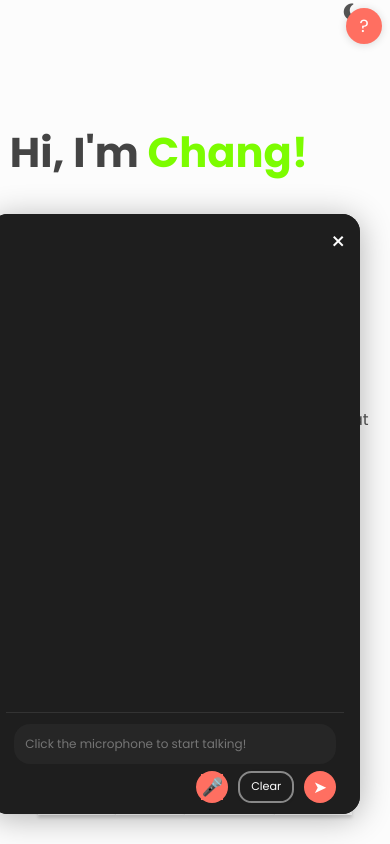
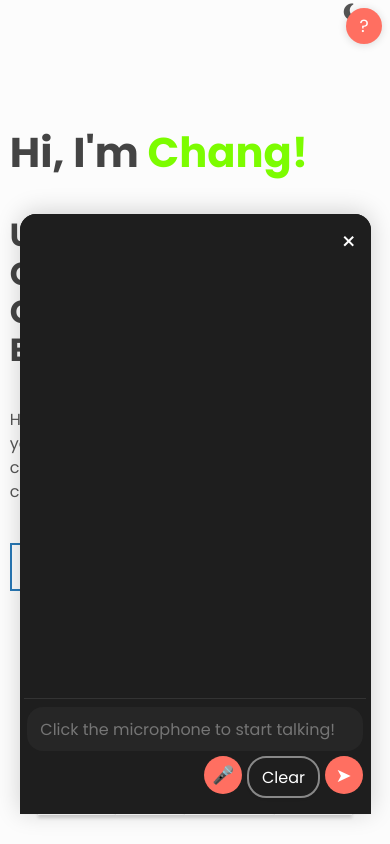
Before and after one commit to clu723/Chang-s-Website, a website: page docs/about.html in a window 390 px wide. Shown: the top 844 px of the page. Drawn offline with Linux system fonts and the light colour scheme.

Commit message:
disabled continous option for web speech and configured chatbot for mobile view

```diff
--- a/docs/javascript/chatbotpopup.js
+++ b/docs/javascript/chatbotpopup.js
@@ -17,8 +17,6 @@ const synth = window.speechSynthesis;
 let micActive = false;
 let minimized = false;
 let history = JSON.parse(localStorage.getItem('chatbot-history') || '[]');
-let lastAppendedTranscript = "";
-
 
 document.addEventListener('DOMContentLoaded', function () {
     initPopup();
@@ -42,46 +40,18 @@ function initPopup() {
 
     // popup container
     const popup = document.createElement('div');
-
     popup.id = 'chatbot-popup';
-    popup.style = `
-        position: fixed;
-        bottom: 30px;
-        right: 30px;
-        width: 370px;
-        max-width: 96vw;
-        height: 600px;
-        max-height: 90vh;
-        background: #1e1e1e;
-        color: #fff;
-        border-radius: 18px;
-        box-shadow: 0 4px 32px rgba(0,0,0,0.3);
-        z-index: 99999;
-        display: flex;
-        flex-direction: column;
-        overflow: hidden;
-  `;
 
     // Minimize button
     const minimizeBtn = document.createElement('button');
     minimizeBtn.textContent = '×';
     minimizeBtn.title = 'Minimize';
-    minimizeBtn.style = `
-        position: absolute;
-        top: 10px;
-        right: 14px;
-        background: none;
-        color: #fff;
-        border: none;
-        font-size: 1.5rem;
-        cursor: pointer;
-        z-index: 10;
-  `;
+    minimizeBtn.id = "min-button";
 
     // chatbot UI
     popup.innerHTML = `
-    <div class="chat-container" style="height:100%;display:flex;flex-direction:column;justify-content:space-between;padding:1rem 1rem 0 1rem;">
-      <div class="messages" id="chatbot-messages" style="flex:1;overflow-y:auto;display:flex;flex-direction:column;gap:0.5rem;">
+    <div class="chat-container">
+      <div class="messages" id="chatbot-messages">
       </div>
         <div class="input-block">
             <input
@@ -134,14 +104,17 @@ function initPopup() {
     recognition.onresult = function (event) {
         for (let i = event.resultIndex; i < event.results.length; i++) {
             if (event.results[i].isFinal) {
-                const transcript =  event.results[i][0].transcript.trim();
-                if (transcript && !chatInput.value.endsWith(transcript + " ")) {
-                    chatInput.value += transcript + " ";
-                }
-            lastAppendedTranscript = chatInput.value;
+                input.value +=  event.results[i][0].transcript
             }
         }
     }
+
+    // Continuous results when mic is active
+    recognition.onend = function() {
+        if (micActive) {
+            recognition.start();
+        }
+    };
 
     // Clear button
     popup.querySelector('#clear-btn').addEventListener('click', () => {
@@ -243,7 +216,6 @@ const micToggle = (micButton) => {
     if (micActive) {
         recognition.stop();
     } else {
-        lastAppendedTranscript = "";
         recognition.start();
 
     }
--- a/docs/styles/chatbotpopup.css
+++ b/docs/styles/chatbotpopup.css
@@ -1,9 +1,28 @@
+#chatbot-popup {
+  position: fixed;
+  bottom: 30px;
+  right: 30px;
+  width: 370px;
+  max-width: 96vw;
+  height: 600px;
+  max-height: 90vh;
+  background: #1e1e1e;
+  color: #fff;
+  border-radius: 18px;
+  box-shadow: 0 4px 32px rgba(0,0,0,0.3);
+  z-index: 99999;
+  display: flex;
+  flex-direction: column;
+  overflow: hidden;
+}
+
 .chat-container {
   flex: 1;
   display: flex;
   flex-direction: column;
   justify-content: space-between;
-  padding: 1rem;
+  height:100%;
+  padding:1rem 1rem 0 1rem;
 }
 
 .input-block {
@@ -147,3 +166,69 @@
   color: #000;
   border-color: #111;
 }
+
+#min-button {
+  position: absolute;
+  top: 10px;
+  right: 14px;
+  background: none;
+  color: #fff;
+  border: none;
+  font-size: 1.5rem;
+  cursor: pointer;
+  z-index: 10;
+}
+
+#chatbot-messages {
+  flex:1;
+  overflow-y:auto;
+  display:flex;
+  flex-direction:column;
+  gap:0.5rem;
+}
+
+@media (max-width: 600px) {
+  #chatbot-popup {
+    width: 90vw !important;
+    max-width: 90vw !important;
+    left: 0 !important;
+    right: 0 !important;
+
+    top: auto !important;
+    border-radius: 16px 16px 0 0 !important;
+    box-shadow: 0 -2px 24px rgba(0,0,0,0.18) !important;
+    margin: 0 auto !important;
+  }
+  .chat-container {
+    padding: 0.5rem 0.3rem;
+  }
+  .messages {
+    font-size: 1em;
+  }
+  .message {
+    max-width: 90%;
+    font-size: 1em;
+    padding: 0.55rem 0.8rem;
+  }
+  .input-block {
+    gap: 0.3rem;
+    padding: 0.5rem 0.2rem;
+  }
+  .action-buttons {
+    gap: 0.3rem;
+  }
+  .microphone, .send-btn {
+    width: 38px;
+    height: 38px;
+    font-size: 1.2rem;
+  }
+  .chat-input {
+    font-size: 1em;
+    padding: 0.6rem 0.8rem;
+    border-radius: 1em;
+  }
+  .clear-btn {
+    font-size: 1em;
+    padding: 0.4em 0.8em;
+  }
+}
```
Also changed, not shown: docs/javascript/chatbot.js (+8 -8 lines).
